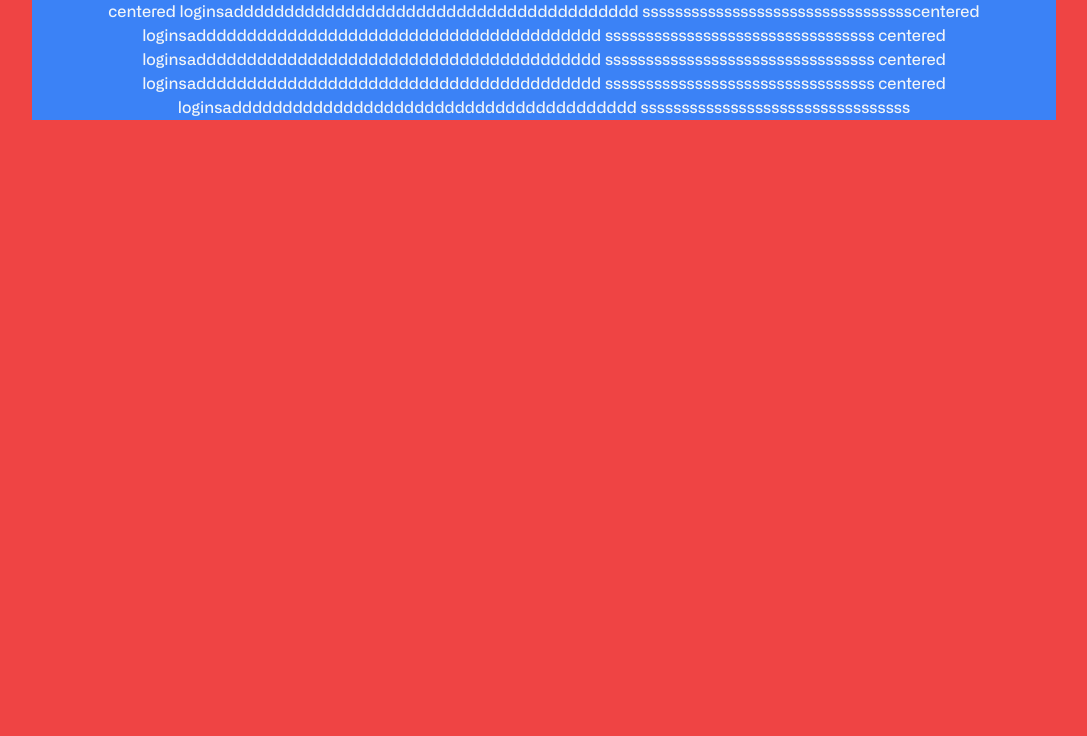
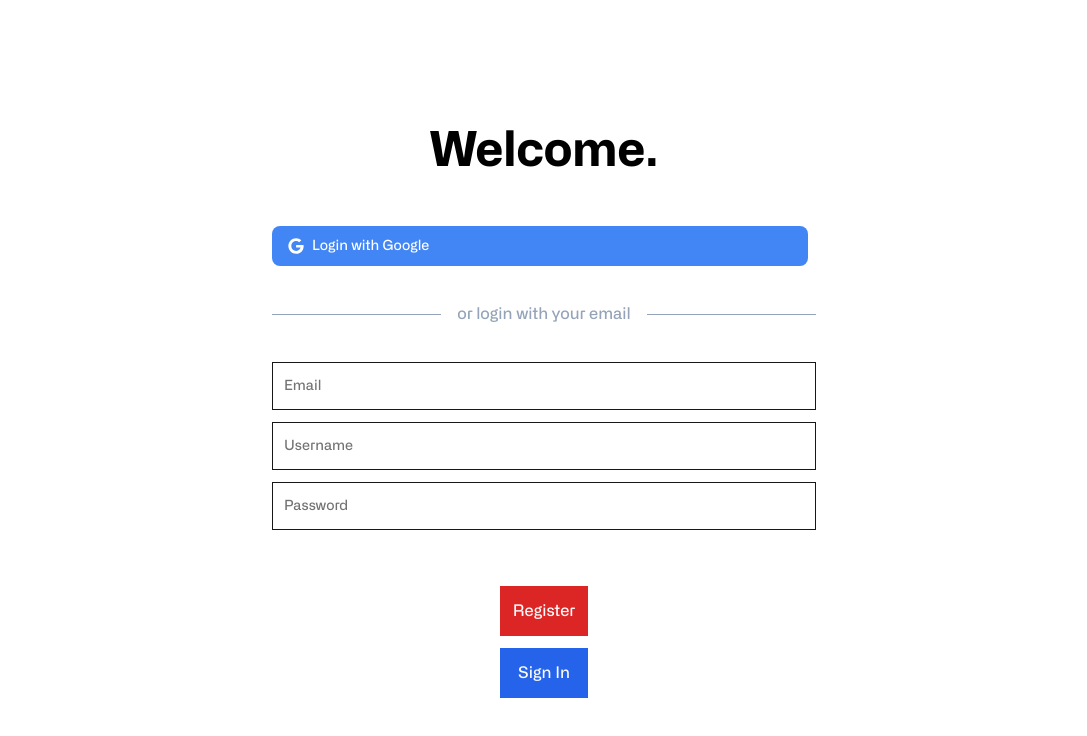
Before and after one commit to CS3219-AY2223S1/cs3219-project-ay2223s1-g42, a Next.js app in the folder frontend/: page /login in a window 1280 px wide. Shown: the top 736 px of the page, without its empty margins (96-1183 px from the left). Built offline with nearby package versions, Linux system fonts and the light colour scheme; no server answers; what tailwindcss-radix would draw is missing.

Commit message:
feat: add css for login and reset-password

```diff
--- a/frontend/src/components/base/button/base.tsx
+++ b/frontend/src/components/base/button/base.tsx
@@ -7,7 +7,7 @@ export function BaseButton({
 }: ButtonHTMLAttributes<HTMLButtonElement>) {
   return (
     <button
-      className={`font-sans capitalize transition duration-300 px-3 py-1 ease-out border-[1px] ${className}`}
+      className={`font-sans capitalize transition duration-300 px-3 py-3 ease-out border-[1px] ${className}`}
       {...other}
     >
       {children}
--- a/frontend/src/pages/login.tsx
+++ b/frontend/src/pages/login.tsx
@@ -1,22 +1,90 @@
-import React from "react";
+import React, { useState } from "react";
+import { useForm } from "react-hook-form";
 import { useAuthStore } from "../login/hooks";
 import { SignInCredentials, SigninCredentialsSchema } from "../login/types";
+import { BlueButton, PrimaryButton, RedButton, Layout } from "../components/base";
+import TextInput from "../components/base/input/TextInput";
+
+
+type LoginCredentials = {
+  email: string;
+  username: string;
+  password: string;
+};
 
 export default function login() {
+  const { register, handleSubmit } = useForm<LoginCredentials>();
+  const onSubmit = handleSubmit((data) => {
+    alert(JSON.stringify(data));
+  });
+
+    // form state
+    const [email, setEmail] = useState("");
+    const [username, setUsername] = useState("");
+    const [password, setPassword] = useState("");
+
   return (
-    <div className="flex flex-col justify-between text-gray-100 min-h-screen items-center bg-red-500">
-      <div className="w-screen max-w-5xl px-4 flex flex-col mb-12 bg-blue-500 text-center">
-        centered loginsadddddddddddddddddddddddddddddddddddddddd
-        ssssssssssssssssssssssssssssssssscentered
-        loginsadddddddddddddddddddddddddddddddddddddddd
-        sssssssssssssssssssssssssssssssss centered
-        loginsadddddddddddddddddddddddddddddddddddddddd
-        sssssssssssssssssssssssssssssssss centered
-        loginsadddddddddddddddddddddddddddddddddddddddd
-        sssssssssssssssssssssssssssssssss centered
-        loginsadddddddddddddddddddddddddddddddddddddddd
-        sssssssssssssssssssssssssssssssss
-      </div>
+    <div className="flex flex-col justify-center min-h-screen items-center">
+      <div className="w-screen max-w-xl px-4 flex flex-col mb-12 text-center space-y-4">
+      <h1 className="font-bold leading-tight text-5xl mt-0 mb-2 text-black-600 flex flex-col justify-center items-center py-5">
+        Welcome.
+      </h1>
+      <button
+        type="button"
+        className="text-white bg-[#4285F4] hover:bg-[#4285F4]/90 focus:ring-4 focus:outline-none focus:ring-[#4285F4]/50 font-medium rounded-lg text-sm px-5 py-2.5 text-center inline-flex items-center dark:focus:ring-[#4285F4]/55 mr-2 mb-2"
+      >
+        <svg
+          className="mr-2 -ml-1 w-4 h-4"
+          aria-hidden="true"
+          focusable="false"
+          data-prefix="fab"
+          data-icon="google"
+          role="img"
+          viewBox="0 0 488 512"
+        >
+          <path
+            fill="currentColor"
+            d="M488 261.8C488 403.3 391.1 504 248 504 110.8 504 0 393.2 0 256S110.8 8 248 8c66.8 0 123 24.5 166.3 64.9l-67.5 64.9C258.5 52.6 94.3 116.6 94.3 256c0 86.5 69.1 156.6 153.7 156.6 98.2 0 135-70.4 140.8-106.9H248v-85.3h236.1c2.3 12.7 3.9 24.9 3.9 41.4z"
+          ></path>
+        </svg>
+        Login with Google
+      </button>
+
+      <div className="relative flex py-5 items-center">
+        <div className="flex-grow border-t border-gray-400"></div>
+        <span className="flex-shrink mx-4 text-gray-400">or login with your email</span>
+        <div className="flex-grow border-t border-gray-400"></div>
+        </div>
+
+      <div className="flex flex-col gap-3 pb-2">
+          <TextInput
+            label="Email"
+            type="email"
+            placeholder="Email"
+            value={email}
+            onChange={(e) => setEmail(e.target.value)}
+          />
+          <TextInput
+            label="Username"
+            type="username"
+            placeholder="Username"
+            value={username}
+            onChange={(e) => setUsername(e.target.value)}
+          />
+          <TextInput
+            label="Password"
+            type="password"
+            placeholder="Password"
+            value={password}
+            onChange={(e) => setPassword(e.target.value)}
+          />
+        </div>
+
+        </div>
+        <Layout className="flex flex-col gap-3">
+          <RedButton className="max-w-lg">Register</RedButton>
+          <BlueButton className="max-w-xl">Sign in</BlueButton>
+        </Layout>
     </div>
   );
 }
--- /dev/null
+++ b/frontend/src/pages/reset-password.tsx
@@ -0,0 +1,33 @@
+import React, { useState } from "react";
+import { useForm } from "react-hook-form";
+import { useAuthStore } from "../login/hooks";
+import { SignInCredentials, SigninCredentialsSchema } from "../login/types";
+import { BlueButton, PrimaryButton, RedButton } from "../components/base";
+import TextInput from "../components/base/input/TextInput";
+
+
+
+
+export default function resetPassword() {
+  const [email, setEmail] = useState("");
+
+  return (
+    <div className="flex flex-col justify-center min-h-screen items-center">
+      <div className="w-screen max-w-lg px-4 flex flex-col mb-12 text-center space-y-4">
+        <h1 className="font-bold leading-tight text-4xl mt-0 mb-2 text-black-600 flex flex-col py-5 text-left">
+        Reset Password
+      </h1>
+          <TextInput
+            label="Email Address"
+            type="email"
+            placeholder="Email Address"
+            value={email}
+            onChange={(e) => setEmail(e.target.value)}
+          />
+           <PrimaryButton className="max-w-3xl">Send Reset Instructions</PrimaryButton>
+      </div>
+
+
+    </div>
+  );
+}
```
